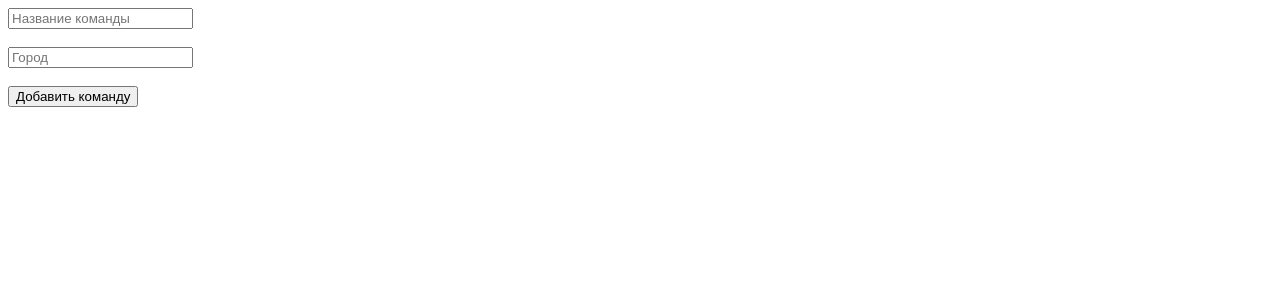
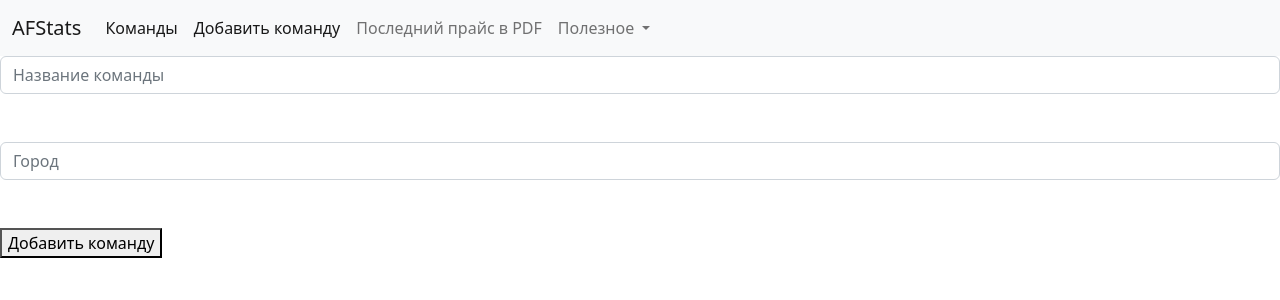
Before and after one commit to CyberPunk58/afstats, a Django app: page /teams/team_add in a window 1280 px wide. Shown: the top 300 px of the page. Run offline with Django 4.2, Linux system fonts and the light colour scheme.

Commit message:
base.html add

```diff
--- /dev/null
+++ b/afstats/teams/templates/teams/base.html
@@ -0,0 +1,46 @@
+{% load static %}
+<!doctype html>
+<html lang="en">
+  <head>
+    <meta charset="utf-8">
+    <meta name="viewport" content="width=device-width, initial-scale=1">
+    <title>afstats</title>
+
+    <link href="https://cdn.jsdelivr.net/npm/bootstrap@5.2.3/dist/css/bootstrap.min.css" rel="stylesheet" integrity="sha384-rbsA2VBKQhggwzxH7pPCaAqO46MgnOM80zW1RWuH61DGLwZJEdK2Kadq2F9CUG65" crossorigin="anonymous">
+    <link rel="stylesheet" href="{% static 'news/custom.css'%}">
+  </head>
+  <body>
+<nav class="navbar navbar-expand-lg bg-light">
+  <div class="container-fluid">
+    <a class="navbar-brand" href="#">AFStats</a>
+    <button class="navbar-toggler" type="button" data-bs-toggle="collapse" data-bs-target="#navbarNavDropdown" aria-controls="navbarNavDropdown" aria-expanded="false" aria-label="Toggle navigation">
+      <span class="navbar-toggler-icon"></span>
+    </button>
+    <div class="collapse navbar-collapse" id="navbarNavDropdown">
+      <ul class="navbar-nav">
+        <li class="nav-item">
+          <a class="nav-link active" aria-current="page" href="{% url 'teams'%}">Команды</a>
+        </li>
+        <li class="nav-item">
+          <a class="nav-link active" aria-current="page" href="{% url 'team_add'%}">Добавить команду</a>
+        </li>
+        <li class="nav-item">
+          <a class="nav-link" href="{% static 'price_change/price.pdf' %}" target="_blank">Последний прайс в PDF</a>
+        </li>
+        <li class="nav-item dropdown">
+          <a class="nav-link dropdown-toggle" href="#" role="button" data-bs-toggle="dropdown" aria-expanded="false">
+            Полезное
+          </a>
+          <ul class="dropdown-menu">
+            <li><a class="dropdown-item" href="#">FAQ</a></li>
+          </ul>
+        </li>
+      </ul>
+    </div>
+  </div>
+</nav>
+{% block content %}{% endblock %}
+
+    <script src="https://cdn.jsdelivr.net/npm/bootstrap@5.2.3/dist/js/bootstrap.bundle.min.js" integrity="sha384-kenU1KFdBIe4zVF0s0G1M5b4hcpxyD9F7jL+jjXkk+Q2h455rYXK/7HAuoJl+0I4" crossorigin="anonymous"></script>
+  </body>
+</html>
--- a/afstats/teams/templates/teams/team_add.html
+++ b/afstats/teams/templates/teams/team_add.html
@@ -1,10 +1,6 @@
-<!doctype html>
-<html lang="en">
-<head>
-    <meta charset="UTF-8">
-    <meta name="viewport"
-          content="width=device-width, user-scalable=no, initial-scale=1.0, maximum-scale=1.0, minimum-scale=1.0">
-    <meta http-equiv="X-UA-Compatible" content="ie=edge">
+{% extends 'teams/base.html' %}
+{% block content %}
+
     <title>Добавление команды</title>
         <form method="post">
             {% csrf_token %}
@@ -15,8 +11,4 @@
             {{ form.url }}  -->
             <button>Добавить команду</button>
         </form>
-</head>
-<body>
-
-</body>
-</html>
+{% endblock %}
--- a/afstats/teams/urls.py
+++ b/afstats/teams/urls.py
@@ -3,5 +3,5 @@ from . import views
 
 urlpatterns = [
     path('team_add', views.team_add, name='team_add'),
-    path('teams/', views.teams, name='teams'),
+    path('', views.teams, name='teams'),
 ]
```
Also changed, not shown: afstats/teams/templates/teams/teams.html (+6 -1 lines).
